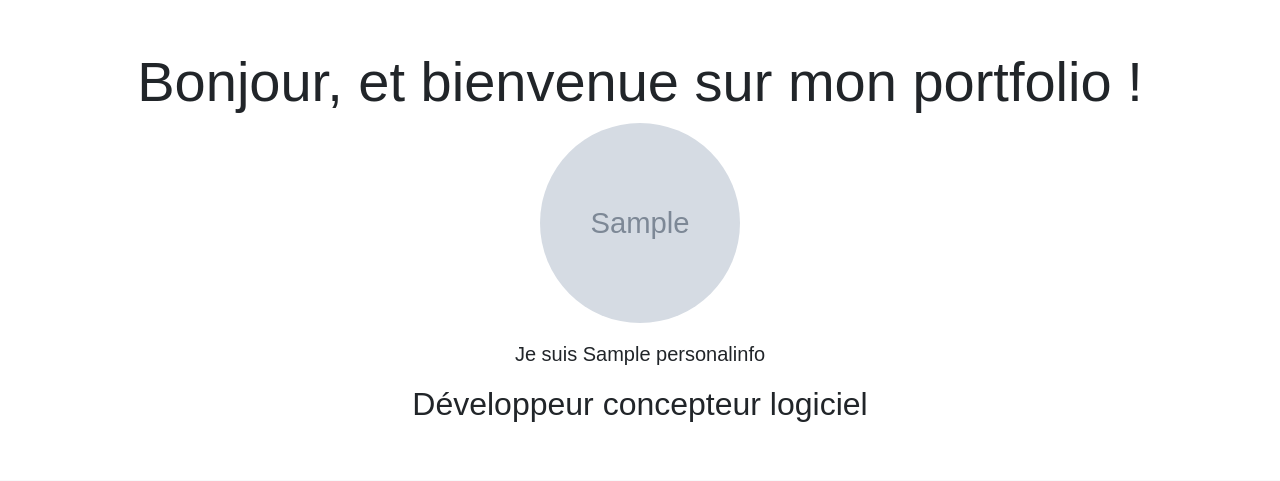
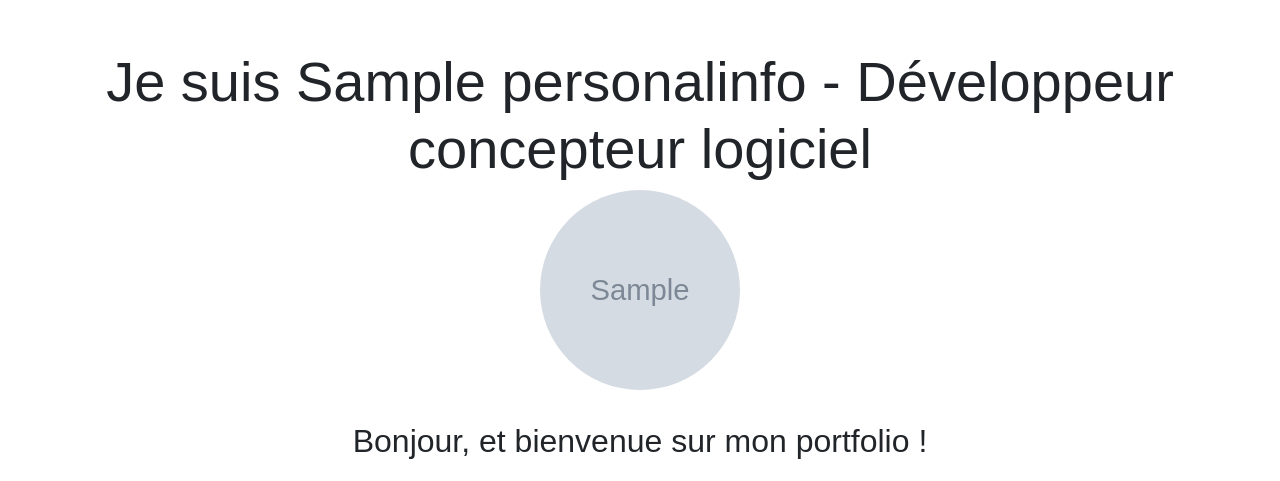
Before and after one commit to Laseguue/CV2, a Django app: page / in a window 1280 px wide. Shown: the part 56-537 px from the top of the page. Run offline with Django 4.2, Linux system fonts and the light colour scheme; tables that the repository leaves empty hold one stand-in row (values such as "Sample post"); grey boxes marked "Sample" are stand-in pictures; parts of the project's set-up code (start-up, migrations or seed data) failed here and were passed over; some libraries are stand-ins or nearby versions.

Commit message:
changement titre homepage

```diff
--- a/cv/templates/cv/home.html
+++ b/cv/templates/cv/home.html
@@ -2,9 +2,8 @@
 
 {% block content %}
     <div id="home-info" class="text-center mt-5">
-        <h1 class="display-4">Bonjour, et bienvenue sur mon portfolio !</h1>
+        <h1 class="display-4">Je suis {{ personal_info.name }} - Développeur concepteur logiciel</h1>
         <img src="{{ personal_info.photo }}" alt="{{ personal_info.name }}" class="rounded-circle home-image mb-3">
-        <p class="lead">Je suis {{ personal_info.name }}</p>
-        <h2 class="mt-3">Développeur concepteur logiciel</h2>
+        <h2 class="mt-3">Bonjour, et bienvenue sur mon portfolio !</h2>
     </div>
 {% endblock %}
```
